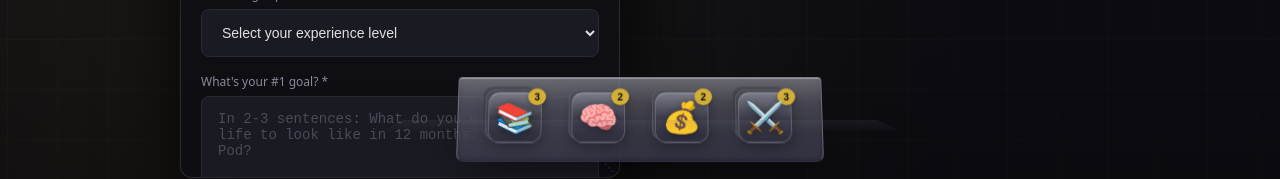
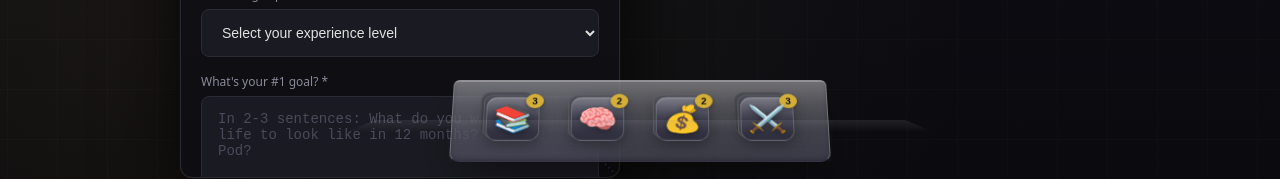
Before and after one commit to z0rbas/guild-marketing-pod, a React (Vite) app: page / in a window 1280 px wide. Both pictures are taken after a click on the button "Skip to Application →". Shown: the part 618-797 px from the top of the page. Built offline with nearby package versions, Linux system fonts and the light colour scheme.

Commit message:
Increase macOS dock angle and reflection
- Perspective 1400px with rotateX 24deg on dock
- Icons counter-rotate -24deg to stay upright
- Lighter glass gradient and thinner front edge
- Stronger ground plane and reflection
- Slightly larger gaps/padding for air

```diff
--- a/src/components/Dock3D.jsx
+++ b/src/components/Dock3D.jsx
@@ -51,12 +51,12 @@ const Dock3D = ({ windows, openWindows, onToggleWindow }) => {
       left: '50%',
       transform: 'translateX(-50%)',
       zIndex: 10000,
-      perspective: '1000px',
+      perspective: '1400px',
     }}>
       {/* 3D Dock Container with perspective */}
       <div style={{
         position: 'relative',
-        perspective: isMobile ? 'none' : '1200px',
+        perspective: isMobile ? 'none' : '1400px',
         perspectiveOrigin: 'center bottom',
       }}>
         {/* The dock shelf - 3D angled glass surface */}
@@ -65,26 +65,26 @@ const Dock3D = ({ windows, openWindows, onToggleWindow }) => {
           display: 'flex',
           alignItems: 'flex-end',
           justifyContent: 'center',
-          gap: isMobile ? 6 : 10,
-          padding: isMobile ? '6px 12px 8px' : '8px 20px 12px',
+          gap: isMobile ? 6 : 12,
+          padding: isMobile ? '6px 12px 8px' : '10px 24px 14px',
           // Glass gradient - lighter at back (top), darker at front (bottom)
           background: isMobile
             ? 'rgba(40,40,50,0.9)'
-            : 'linear-gradient(to bottom, rgba(140,140,160,0.4) 0%, rgba(100,100,120,0.5) 40%, rgba(60,60,80,0.7) 100%)',
+            : 'linear-gradient(to bottom, rgba(200,200,210,0.35) 0%, rgba(150,150,165,0.4) 40%, rgba(90,90,110,0.55) 100%)',
           backdropFilter: 'blur(30px)',
           WebkitBackdropFilter: 'blur(30px)',
-          borderRadius: isMobile ? '16px 16px 0 0' : '4px 4px 8px 8px',
+          borderRadius: isMobile ? '16px 16px 0 0' : '6px 6px 10px 10px',
           border: isMobile ? 'none' : '1px solid rgba(255,255,255,0.25)',
           borderTop: isMobile ? 'none' : '1px solid rgba(255,255,255,0.5)',
           borderBottom: isMobile ? 'none' : '1px solid rgba(40,40,60,0.8)',
           // Subtle 3D tilt - see the top surface
-          transform: isMobile ? 'none' : 'rotateX(12deg)',
+          transform: isMobile ? 'none' : 'rotateX(24deg)',
           transformOrigin: 'center bottom',
           transformStyle: 'preserve-3d',
           boxShadow: isMobile ? '0 -10px 40px rgba(0,0,0,0.3)' : `
-            0 20px 50px -10px rgba(0,0,0,0.5),
-            inset 0 1px 0 rgba(255,255,255,0.3),
-            inset 0 -2px 4px rgba(0,0,0,0.2)
+            0 25px 55px -12px rgba(0,0,0,0.55),
+            inset 0 1px 0 rgba(255,255,255,0.28),
+            inset 0 -2px 4px rgba(0,0,0,0.22)
           `,
         }}>
           {/* Glass shine/reflection on top surface */}
@@ -94,9 +94,9 @@ const Dock3D = ({ windows, openWindows, onToggleWindow }) => {
               top: 0,
               left: 0,
               right: 0,
-              height: '60%',
-              background: 'linear-gradient(180deg, rgba(255,255,255,0.2) 0%, rgba(255,255,255,0.05) 50%, transparent 100%)',
-              borderRadius: '4px 4px 0 0',
+              height: '55%',
+              background: 'linear-gradient(180deg, rgba(255,255,255,0.18) 0%, rgba(255,255,255,0.05) 55%, transparent 100%)',
+              borderRadius: '6px 6px 0 0',
               pointerEvents: 'none',
             }} />
           )}
@@ -108,9 +108,9 @@ const Dock3D = ({ windows, openWindows, onToggleWindow }) => {
               left: 0,
               right: 0,
               bottom: 0,
-              height: 18,
-              background: 'linear-gradient(to bottom, rgba(70,70,90,1) 0%, rgba(40,40,55,1) 60%, rgba(25,25,35,1) 100%)',
-              borderRadius: '0 0 8px 8px',
+              height: 14,
+              background: 'linear-gradient(to bottom, rgba(120,120,135,0.95) 0%, rgba(80,80,95,0.98) 60%, rgba(45,45,60,1) 100%)',
+              borderRadius: '0 0 10px 10px',
               transform: 'rotateX(-90deg) translateZ(0px)',
               transformOrigin: 'top center',
               boxShadow: 'inset 0 1px 0 rgba(255,255,255,0.1), 0 5px 15px rgba(0,0,0,0.3)',
@@ -132,7 +132,7 @@ const Dock3D = ({ windows, openWindows, onToggleWindow }) => {
               position: 'absolute',
               bottom: '100%',
               left: '50%',
-              transform: isMobile ? 'translateX(-50%)' : 'translateX(-50%) rotateX(-12deg)',
+              transform: isMobile ? 'translateX(-50%)' : 'translateX(-50%) rotateX(-24deg)',
               transformStyle: 'preserve-3d',
               display: 'flex',
               flexDirection: 'column-reverse',
@@ -228,7 +228,7 @@ const Dock3D = ({ windows, openWindows, onToggleWindow }) => {
                 // Counter-rotate to stand upright on the tilted shelf
                 transform: isMobile
                   ? (expandedStack === stack.id ? 'translateY(-8px)' : 'translateY(0)')
-                  : (expandedStack === stack.id ? 'rotateX(-12deg) translateY(-12px)' : 'rotateX(-12deg) translateY(0)'),
+                  : (expandedStack === stack.id ? 'rotateX(-24deg) translateY(-14px)' : 'rotateX(-24deg) translateY(0)'),
                 transformStyle: 'preserve-3d',
                 position: 'relative',
               }}
@@ -354,12 +354,12 @@ const Dock3D = ({ windows, openWindows, onToggleWindow }) => {
           {/* Surface the dock sits on */}
           <div style={{
             position: 'absolute',
-            bottom: -8,
+            bottom: -12,
             left: '50%',
-            transform: 'translateX(-50%) perspective(800px) rotateX(75deg)',
-            width: '140%',
-            height: 80,
-            background: 'linear-gradient(to bottom, rgba(100,100,120,0.15) 0%, transparent 60%)',
+            transform: 'translateX(-50%) perspective(900px) rotateX(78deg)',
+            width: '150%',
+            height: 90,
+            background: 'linear-gradient(to bottom, rgba(140,140,155,0.16) 0%, transparent 65%)',
             pointerEvents: 'none',
           }} />
           {/* Dock reflection on that surface */}
@@ -370,9 +370,9 @@ const Dock3D = ({ windows, openWindows, onToggleWindow }) => {
             right: 0,
             height: 60,
             background: 'linear-gradient(to bottom, rgba(80,80,100,0.2) 0%, transparent 100%)',
-            transform: 'scaleY(-1) rotateX(12deg)',
+            transform: 'scaleY(-1) rotateX(24deg)',
             transformOrigin: 'top center',
-            opacity: 0.4,
+            opacity: 0.5,
             filter: 'blur(3px)',
             pointerEvents: 'none',
             borderRadius: '0 0 8px 8px',
```
